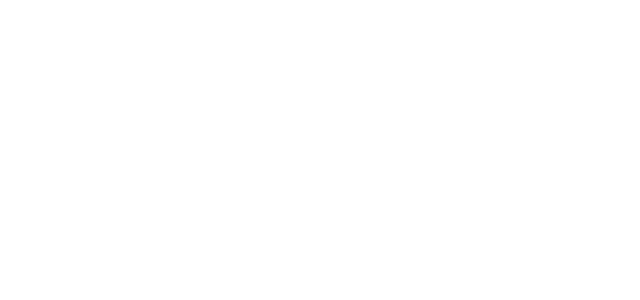
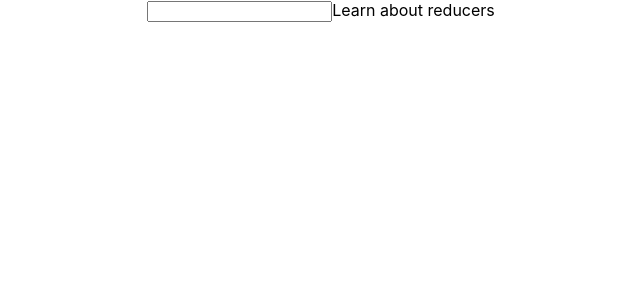
Before and after one commit to bloominstituteoftechnology/reducer-todo, a React (Create React App) app in the folder todo/: page / in a window 1280 px wide. Shown: the top 300 px of the page, without its empty margins (319-959 px from the left). Built offline with nearby package versions, Linux system fonts and the light colour scheme.

Commit message:
got to render todo list. Working on todo form to add more items

```diff
--- a/todo/src/App.js
+++ b/todo/src/App.js
@@ -1,11 +1,12 @@
 import React from 'react';
-import logo from './logo.svg';
+import Todo from './components/Todo'
 import './App.css';
+
 
 function App() {
   return (
     <div className="App">
-
+      <Todo />
     </div>
   );
 }
--- a/todo/src/components/Todo.js
+++ b/todo/src/components/Todo.js
@@ -1,12 +1,16 @@
 import React, { useState, useReducer } from 'react';
-import { initialState, todoReducer };
+import { initialState, todoReducer } from '../reducers/reducer.js';
 
-const todo = () => {
-  const [state, dispatch] = useReducer(reducer, initialState)
+const Todo = () => {
+  const [state, dispatch] = useReducer(todoReducer, initialState)
+  const [newTodo, setNewTodo] = useState();
 
   return(
-    <div>
-
-    </div>
+    <form>
+      <input className='input' />
+      {state.item}
+    </form>
   )
 }
+
+export default Todo;
--- a/todo/src/reducers/Reducer.js
+++ b/todo/src/reducers/Reducer.js
@@ -6,6 +6,7 @@ export const initialState = {
 
 export const todoReducer = (state, action) => {
   switch(action.type){
-    return state ;
+    default:
+      return state;
   }
 }
```
